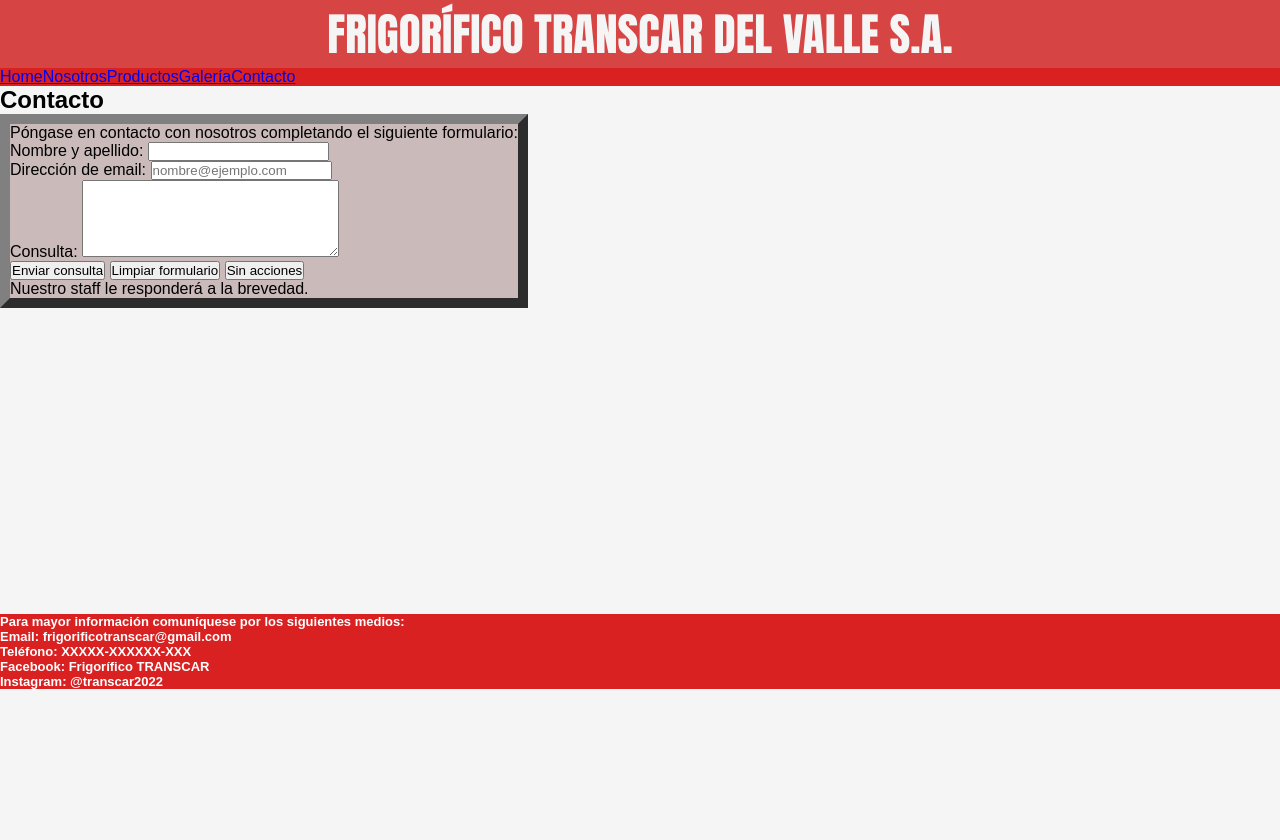
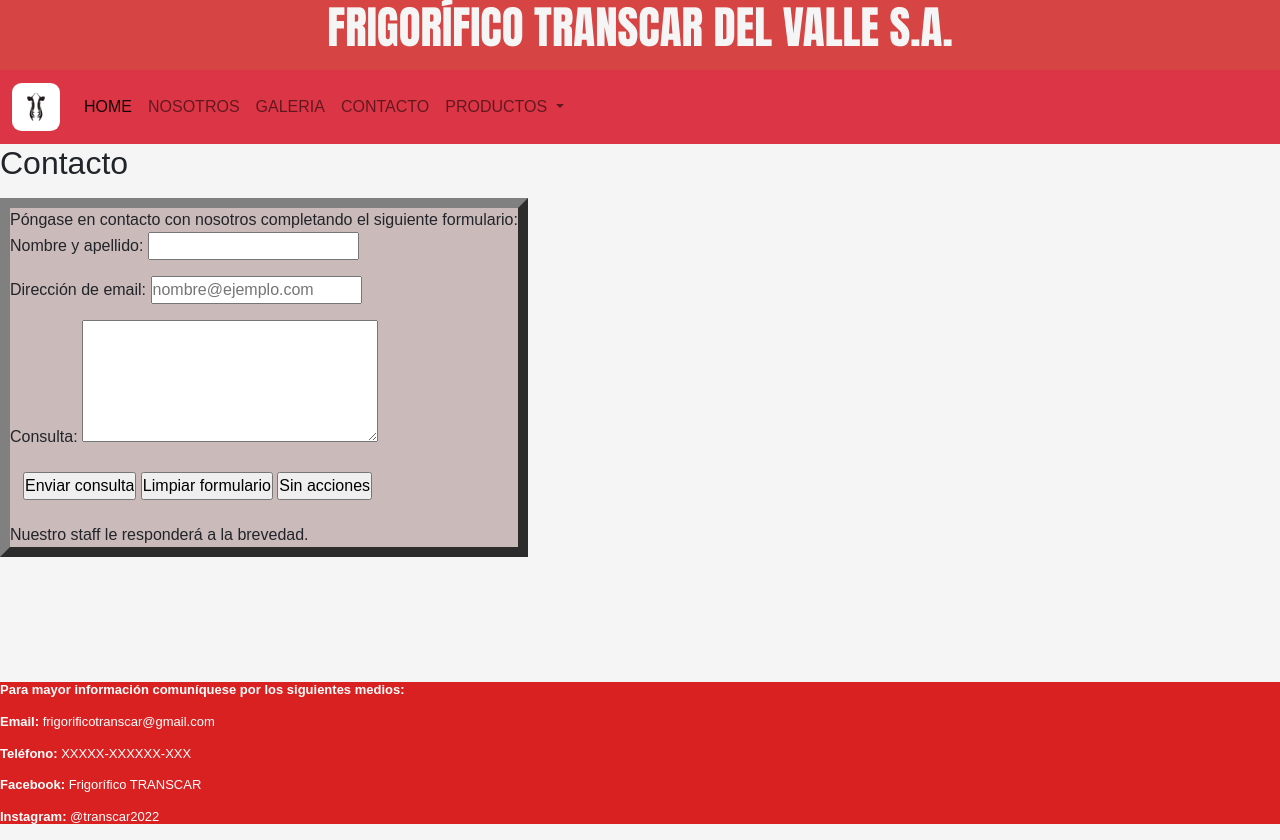
Before and after one commit to Psanma98/Transcar_SA, a plain HTML site: page secciones/contacto.html in a window 1280 px wide. Before the commit the page ends 800 px from the top, so only its background shows below. Drawn offline with nearby package versions, Linux system fonts and the light colour scheme.

Commit message:
modifico navbar

```diff
--- a/secciones/contacto.html
+++ b/secciones/contacto.html
@@ -5,6 +5,9 @@
     <meta charset="UTF-8">
     <meta http-equiv="X-UA-Compatible" content="IE=edge">
     <meta name="viewport" content="width=device-width, initial-scale=1.0">
+    <link href="https://cdn.jsdelivr.net/npm/bootstrap@5.1.3/dist/css/bootstrap.min.css" rel="stylesheet"
+    integrity="sha384-1BmE4kWBq78iYhFldvKuhfTAU6auU8tT94WrHftjDbrCEXSU1oBoqyl2QvZ6jIW3" crossorigin="anonymous">
+    <script src="https://cdn.jsdelivr.net/npm/bootstrap@5.1.3/dist/js/bootstrap.bundle.min.js" integrity="sha384-ka7Sk0Gln4gmtz2MlQnikT1wXgYsOg+OMhuP+IlRH9sENBO0LRn5q+8nbTov4+1p" crossorigin="anonymous"></script>
     <title>TRANSCAR DEL VALLE S.A.</title>
     <link rel="shortcut icon" href="../media/favicon.ico" type="image/x-icon">
     <link rel="stylesheet" href="../styles/style.css">
@@ -18,18 +21,44 @@
             </p>
         </h1>
 
-        <div class="menu">
-
-            <a href="../index.html">Home</a>
-
-            <a href="nosotros.html">Nosotros</a>
-
-            <a href="productos.html">Productos</a>
-
-            <a href="galeria.html">Galería</a>
-
-            <a href="contacto.html">Contacto</a>
-        </div>
+        <nav class="navbar navbar-expand-lg navbar-light bg-danger">
+            <div class="container-fluid">
+                <a class="navbar-brand" href="#"><img class="favicon" src="../media/favicon.ico" alt="logo__transcar"></a>
+                <button class="navbar-toggler" type="button" data-bs-toggle="collapse"
+                    data-bs-target="#navbarNavDropdown" aria-controls="navbarNavDropdown" aria-expanded="false"
+                    aria-label="Toggle navigation">
+                    <span class="navbar-toggler-icon"></span>
+                </button>
+                <div class="collapse navbar-collapse" id="navbarNavDropdown">
+                    <ul class="navbar-nav">
+                        <li class="nav-item">
+                            <a class="nav-link active" aria-current="page" href="../index.html">HOME</a>
+                        </li>
+                        </li>
+                        <li class="nav-item">
+                            <a class="nav-link" href="nosotros.html">NOSOTROS</a>
+                        </li>
+                        <li class="nav-item">
+                            <a class="nav-link" href="../secciones/galeria.html">GALERIA</a>
+                        </li>
+                        <li class="nav-item">
+                            <a class="nav-link" href="../secciones/contacto.html">CONTACTO</a>
+                        </li>
+                        <li class="nav-item dropdown">
+                            <a class="nav-link dropdown-toggle" href="#" id="navbarDropdownMenuLink" role="button"
+                                data-bs-toggle="dropdown" aria-expanded="false">
+                                PRODUCTOS
+                            </a>
+                            <ul class="dropdown-menu" aria-labelledby="navbarDropdownMenuLink">
+                                <li><a class="dropdown-item" href="#">GANADO PORCINO</a></li>
+                                <li><a class="dropdown-item" href="#">GANADO BOVINO</a></li>
+                                <li><a class="dropdown-item" href="#">CHACINADOS</a></li>
+                            </ul>
+                        </li>
+                    </ul>
+                </div>
+            </div>
+        </nav>
     </section>
     <h2>
         <p>
```
Also changed, not shown: secciones/productos.html (+41 -13 lines).
